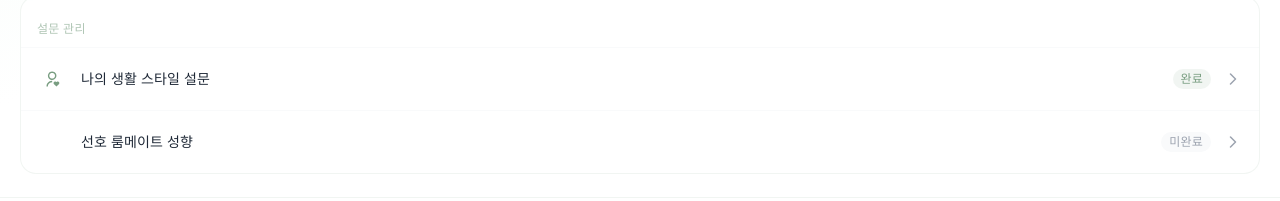
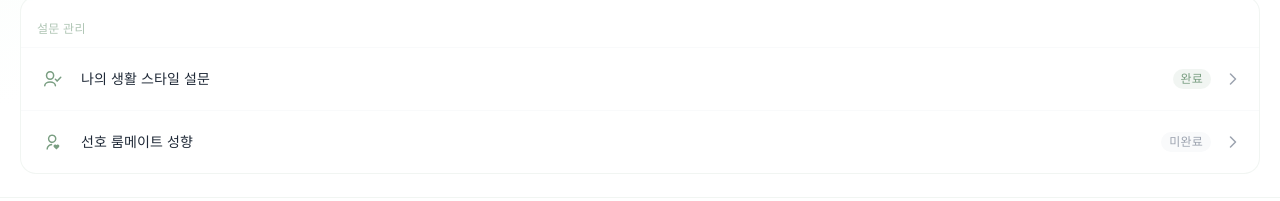
Before and after one commit to dododokk/KUL-MATE, a React (Vite) app: page /my in a window 1280 px wide. Shown: the part 526-727 px from the top of the page. Built offline with nearby package versions, Linux system fonts and the light colour scheme.

Commit message:
fix: 설문 icon 수정 및 UI 수정

```diff
--- a/src/features/mypage/InfoTab.tsx
+++ b/src/features/mypage/InfoTab.tsx
@@ -3,6 +3,7 @@ import chattingIcon from "../../assets/mypage/chatting.svg";
 import calendarIcon from "../../assets/mypage/calendar.svg";
 import roommateProfileIcon from "../../assets/mypage/roommate-profile.svg";
 import roommateNoIcon from "../../assets/mypage/roommate-no.svg";
+import mySurveyIcon from "../../assets/mypage/my-survey.svg";
 import surveyIcon from "../../assets/mypage/survey.svg";
 import type { RoommateInfo } from "./types";
 
@@ -138,7 +139,11 @@ export default function InfoTab({
             className="w-full flex items-center gap-[12px] px-[16px] py-[15px] border-t border-[#f9fafb]"
           >
             <div className="flex items-center justify-center shrink-0 size-[32px]">
-              {idx === 0 && <img src={surveyIcon} alt="" className="w-[18px] h-[18px]" />}
+              <img
+                src={item.id === "lifestyle" ? mySurveyIcon : surveyIcon}
+                alt=""
+                className="w-[18px] h-[18px]"
+              />
             </div>
             <span className="font-medium text-[#1f2937] text-[14px] leading-[20px] flex-1 text-left">
               {item.label}
--- a/src/features/survey/SurveyForm.tsx
+++ b/src/features/survey/SurveyForm.tsx
@@ -262,7 +262,7 @@ export default function SurveyForm({ mode = "create", initialData, onSubmit }: P
       </header>
 
       {/* Scrollable body */}
-      <div className="flex flex-col gap-4 px-[20px] pb-32 pt-[113px]">
+      <div className="flex flex-col gap-4 px-[20px] pb-32 pt-[129px]">
         {/* 기본 정보 */}
         <SectionCard icon={<SectionIcon src={basicInfoIcon} />} title="기본 정보">
           <Field label="성별">
```
Also changed, not shown: src/assets/mypage/my-survey.svg (added).
